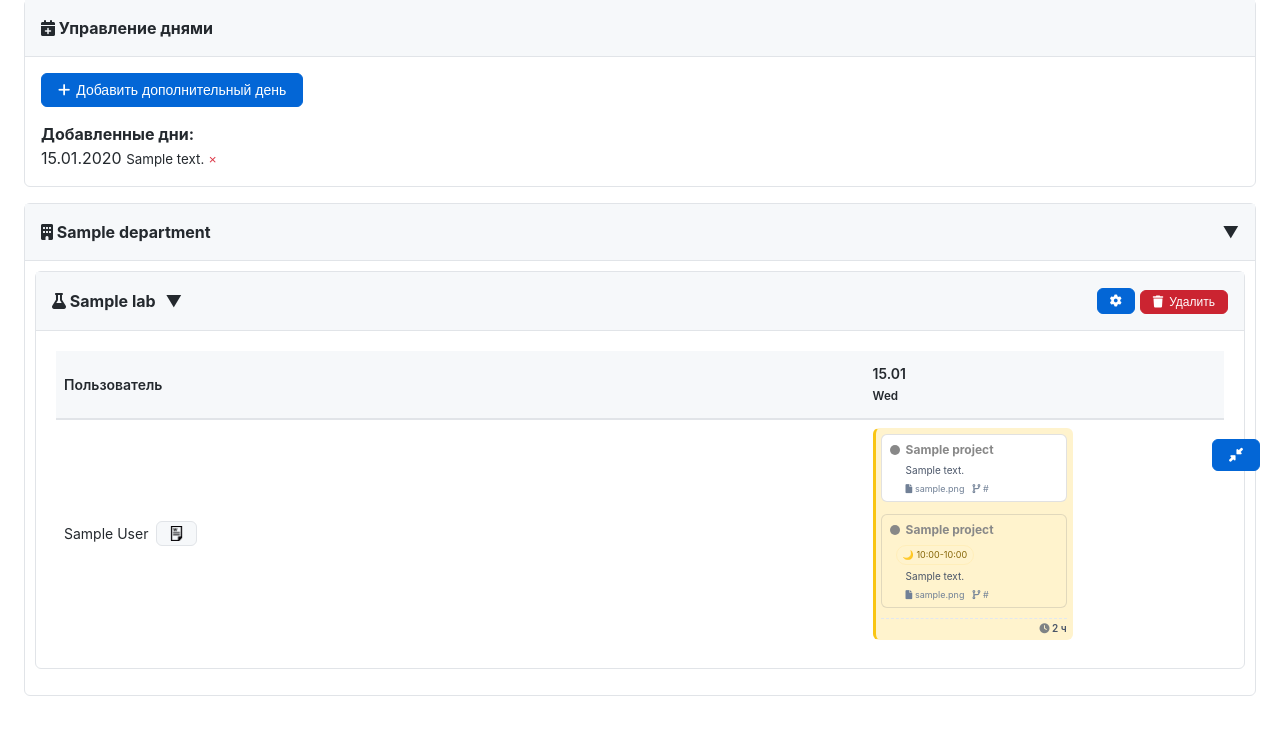
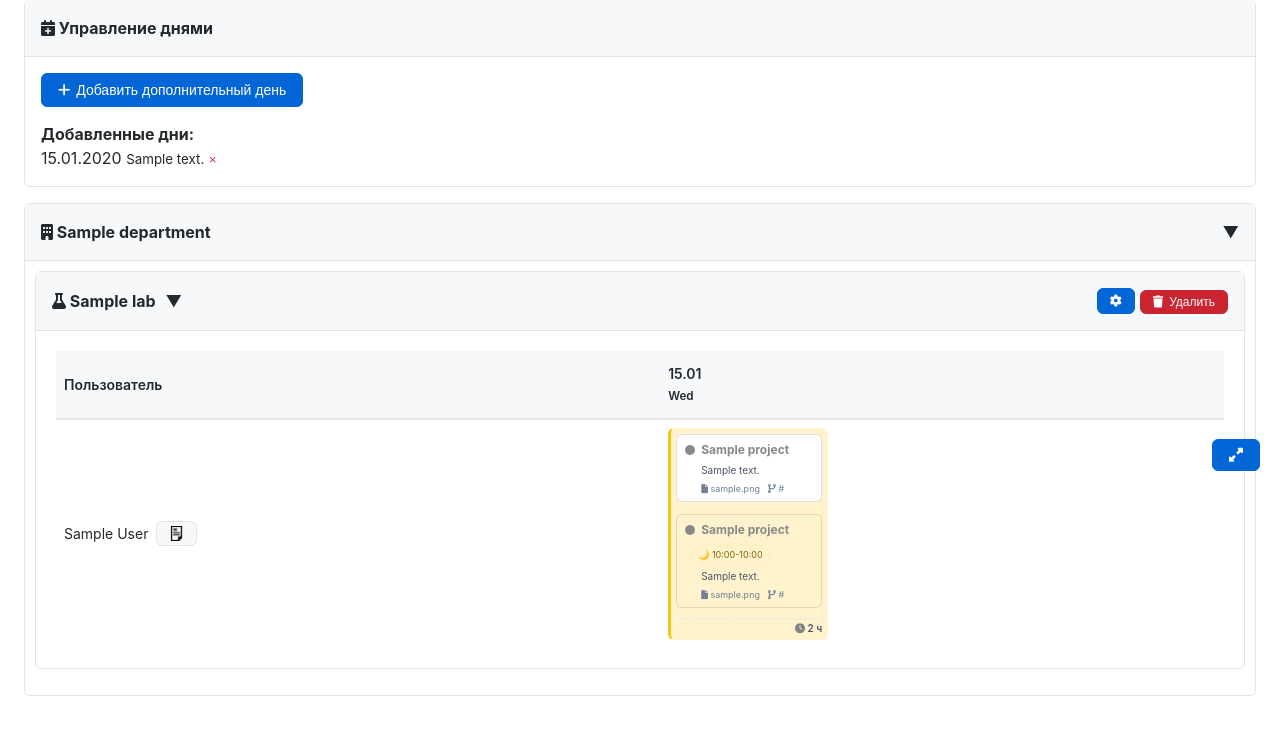
Before and after one commit to develop-RD/bd_project_web, a Flask app: page /week/1 in a window 1280 px wide. Shown: the part 309-1053 px from the top of the page. Run offline with Flask 3, Linux system fonts and the light colour scheme; a user stored in the database is signed in; tables that the repository leaves empty hold one stand-in row (values such as "Sample post").

Commit message:
Поправил компактный вывод+защиту от закрывания

```diff
--- a/templates/base.html
+++ b/templates/base.html
@@ -8,7 +8,7 @@
     <link rel="stylesheet" href="https://cdnjs.cloudflare.com/ajax/libs/font-awesome/6.0.0/css/all.min.css">
     <link rel="stylesheet" href="{{ url_for('static', filename='style.css') }}">
 </head>
-<body>
+<body class="compact-view">
     <header class="header">
         <div class="container header-container">
             <div class="header-left">
--- a/templates/week_detail.html
+++ b/templates/week_detail.html
@@ -419,7 +419,7 @@
 <!-- Кнопка переключения режима отображения -->
 <div style="position: fixed; bottom: 20px; right: 20px; z-index: 100;">
     <button class="btn btn-primary" onclick="toggleCompactView()" title="Переключить режим отображения">
-        <i class="fas fa-compress-alt"></i>
+        <i class="fas fa-expand-alt"></i>
     </button>
 </div>
 
@@ -1604,7 +1604,7 @@ function showLoading(show) {
 document.addEventListener('DOMContentLoaded', function() {
     // Закрытие модальных окон при клике вне их
     window.onclick = function(event) {
-        const modals = ['dayModal', 'addDayModal', 'addCustomDayModal'];
+        const modals = ['addDayModal', 'addCustomDayModal'];
         modals.forEach(modalId => {
             const modal = document.getElementById(modalId);
             if (event.target == modal) {
```
